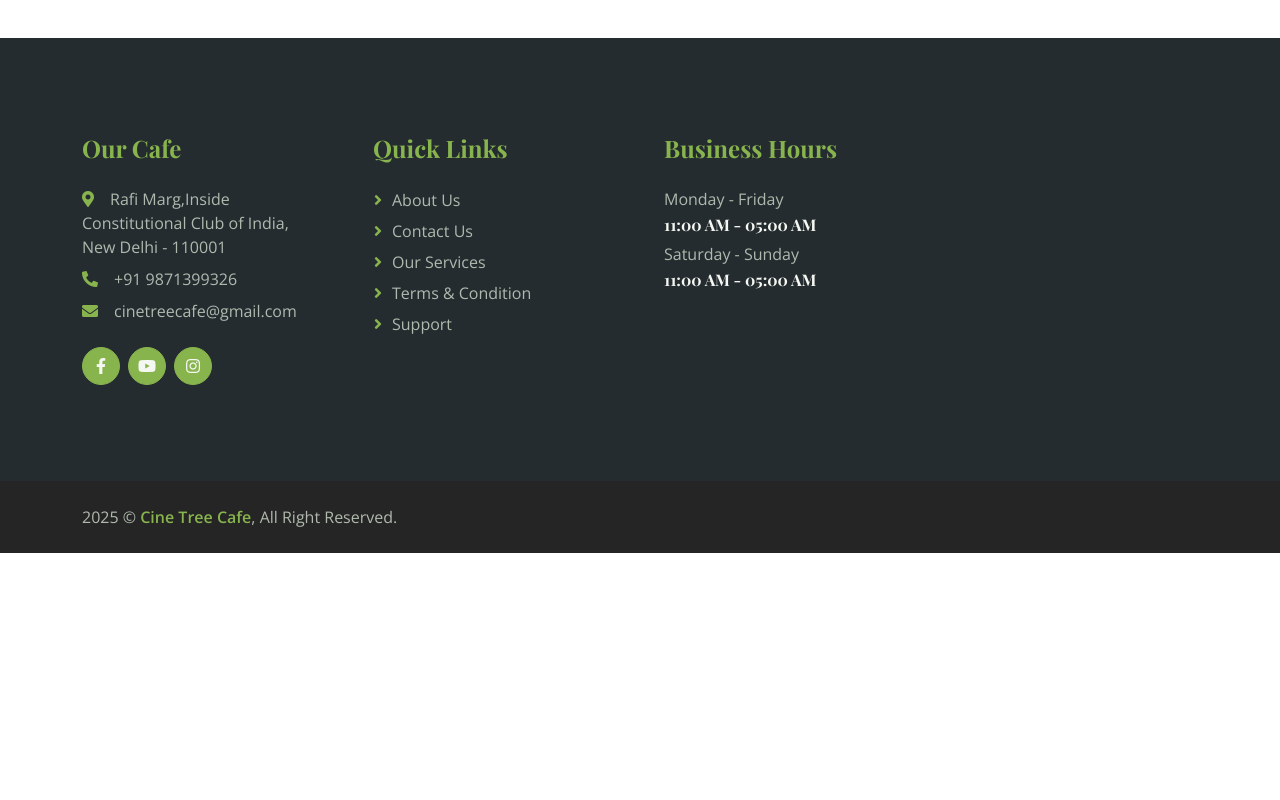
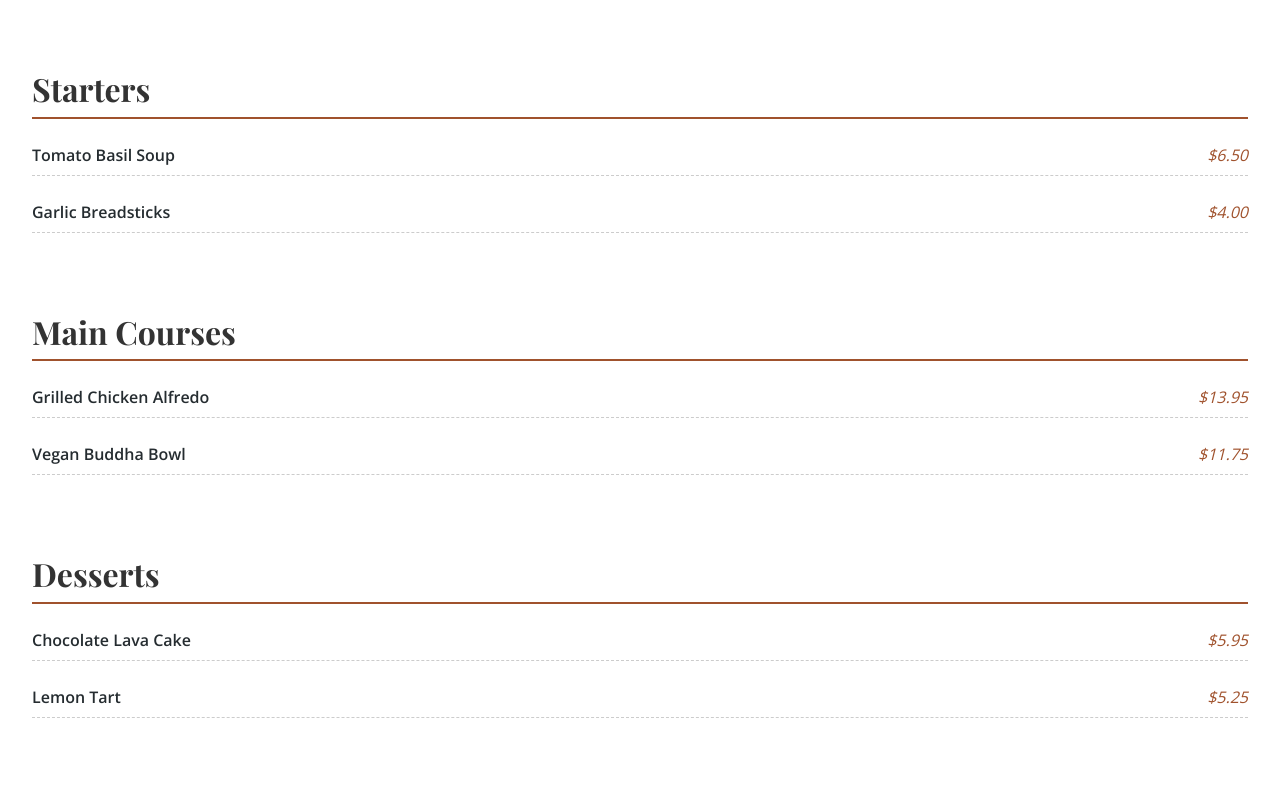
Before and after one commit to smoker07/Cine_Tree_Cafe, a plain HTML site: page menu.html in a window 1280 px wide. Shown: the part 1300-2100 px from the top of the page. Before the commit the page ends 1853 px from the top, so only its background shows below. Drawn offline with nearby package versions, Linux system fonts and the light colour scheme.

Commit message:
auto-commit

```diff
--- a/css/style.css
+++ b/css/style.css
@@ -563,3 +563,45 @@
 .copyright a:hover {
     color: #FFFFFF !important;
 }
+
+
+/* Menu Start */
+.menu-section {
+    padding: 2rem;
+  }
+
+  .menu-section h2 {
+    border-bottom: 2px solid #a0522d;
+    padding-bottom: 0.5rem;
+    margin-bottom: 1rem;
+    color: #333;
+  }
+
+  .menu-item {
+    display: flex;
+    justify-content: space-between;
+    margin-bottom: 1rem;
+    padding: 0.5rem 0;
+    border-bottom: 1px dashed #ccc;
+  }
+
+  .menu-item .name {
+    font-weight: bold;
+  }
+
+  .menu-item .price {
+    font-style: italic;
+    color: #a0522d;
+  }
+
+  @media (max-width: 600px) {
+    .menu-item {
+      flex-direction: column;
+      align-items: flex-start;
+    }
+
+    .menu-item .price {
+      margin-top: 0.25rem;
+    }
+  }
+  /* Menu End */
--- a/menu.html
+++ b/menu.html
@@ -196,6 +196,46 @@
     </div>
     <!-- Products End -->
 
+    <!-- Menu Start-->
+
+    <div class="menu-section">
+        <h2>Starters</h2>
+        <div class="menu-item">
+          <div class="name">Tomato Basil Soup</div>
+          <div class="price">$6.50</div>
+        </div>
+        <div class="menu-item">
+          <div class="name">Garlic Breadsticks</div>
+          <div class="price">$4.00</div>
+        </div>
+      </div>
+
+      <div class="menu-section">
+        <h2>Main Courses</h2>
+        <div class="menu-item">
+          <div class="name">Grilled Chicken Alfredo</div>
+          <div class="price">$13.95</div>
+        </div>
+        <div class="menu-item">
+          <div class="name">Vegan Buddha Bowl</div>
+          <div class="price">$11.75</div>
+        </div>
+      </div>
+
+      <div class="menu-section">
+        <h2>Desserts</h2>
+        <div class="menu-item">
+          <div class="name">Chocolate Lava Cake</div>
+          <div class="price">$5.95</div>
+        </div>
+        <div class="menu-item">
+          <div class="name">Lemon Tart</div>
+          <div class="price">$5.25</div>
+        </div>
+      </div>
+
+    <!-- Menu End -->
+
 
     <!-- Footer Start -->
     <div class="container-fluid bg-dark footer mt-5 py-5 wow fadeIn" data-wow-delay="0.1s">
```
